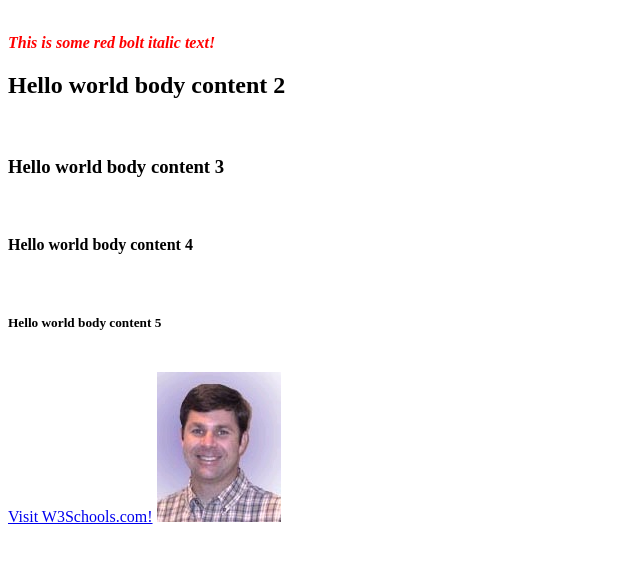
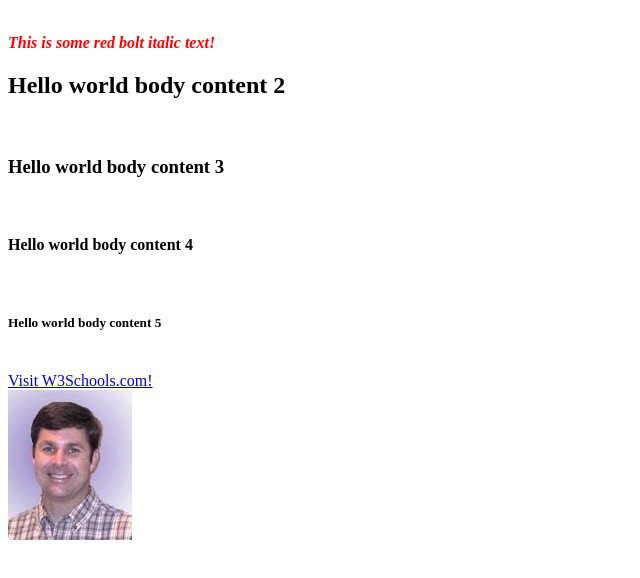
Before and after one commit to jrdoran/github.io, a plain HTML site: page index.html in a window 1280 px wide. Shown: the part 66-644 px from the top of the page, without its empty margins (0-640 px from the left). Drawn offline with Linux system fonts and the light colour scheme.

Commit message:
Update index.html

```diff
--- a/index.html
+++ b/index.html
@@ -19,7 +19,7 @@
 
       <a href="https://www.w3schools.com">Visit W3Schools.com!</a>
 
-    <img src="img/jrdoran5.jpg" alt="hi" class="inline"/>
+   <br> <img src="img/jrdoran5.jpg" alt="hi" class="inline"/>
 
   </body>
 
```
